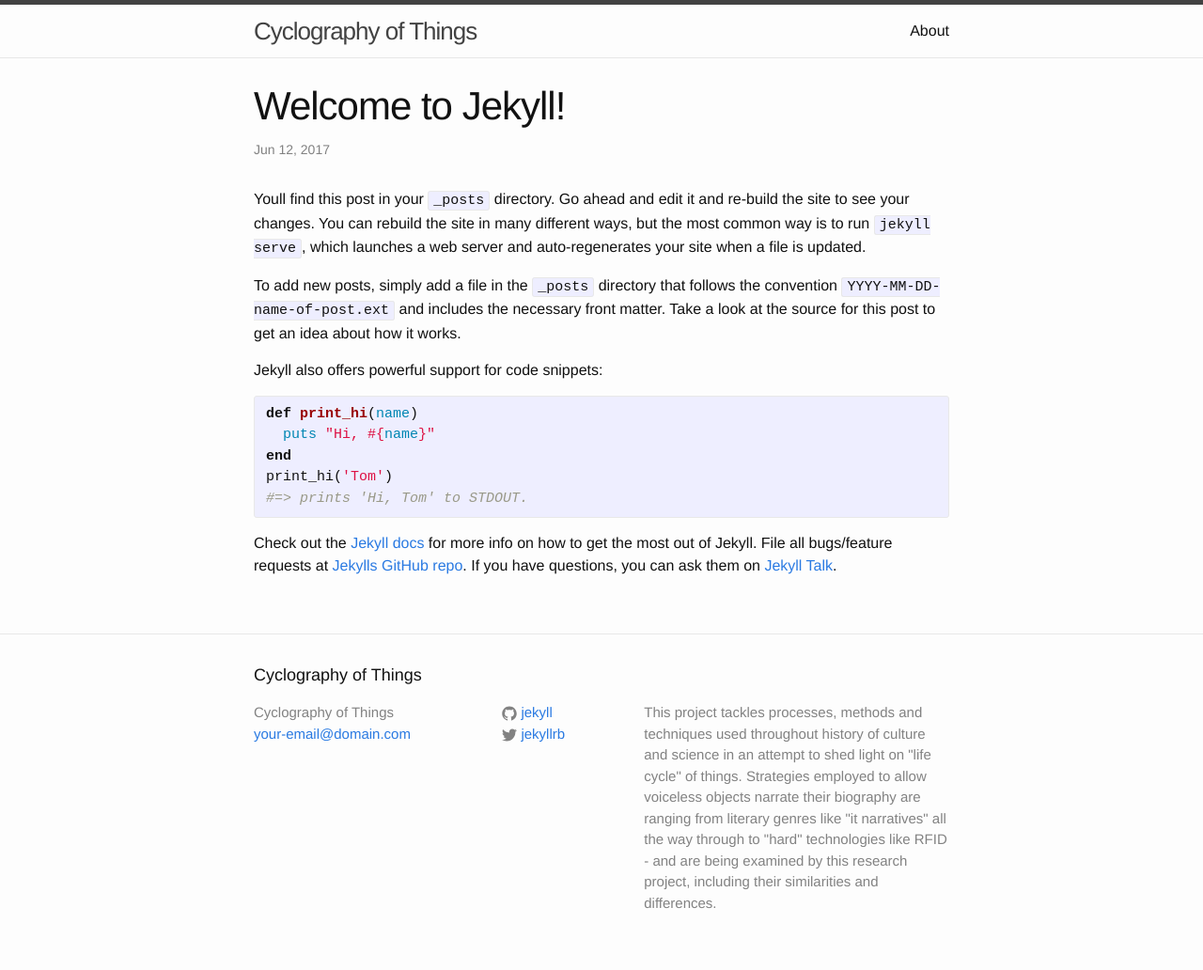
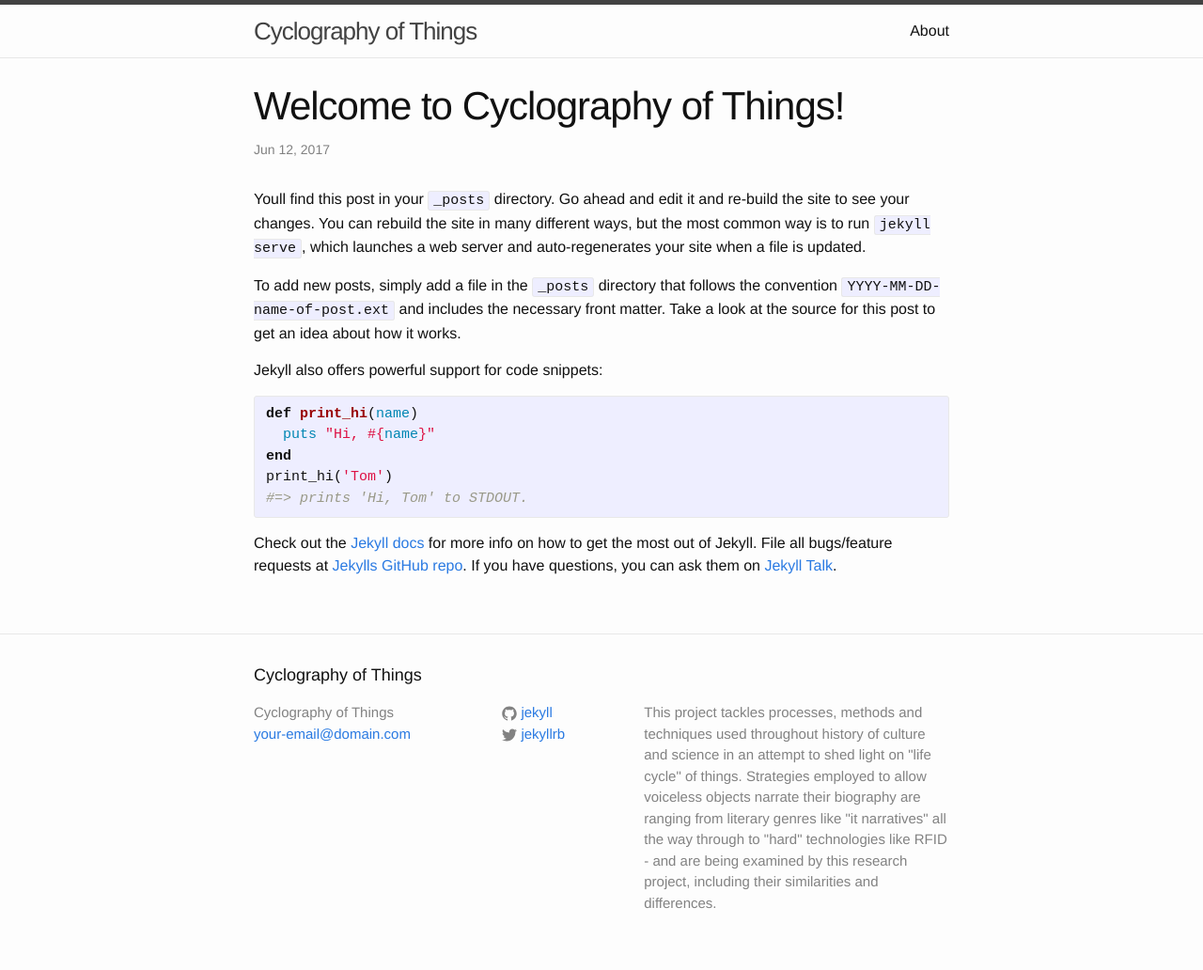
Before and after one commit to neb0jsa/neb0jsa.github.io, a Jekyll site: the page built from _posts/2017-06-12-welcome-to-jekyll.markdown, in a window 1280 px wide. Shown: the whole page at 94% size. Built offline with Jekyll 4.4.1, drawn with Linux system fonts in a browser that asks for light colours.

Commit message:
Create 2017-06-12-welcome-to-jekyll.markdown

```diff
--- a/_posts/2017-06-12-welcome-to-jekyll.markdown
+++ b/_posts/2017-06-12-welcome-to-jekyll.markdown
@@ -1,6 +1,6 @@
 ---
 layout: post
-title:  "Welcome to Jekyll!"
+title:  "Welcome to Cyclography of Things!"
 date:   2017-06-12 09:40:43 +0000
 categories: jekyll update
 ---
```
